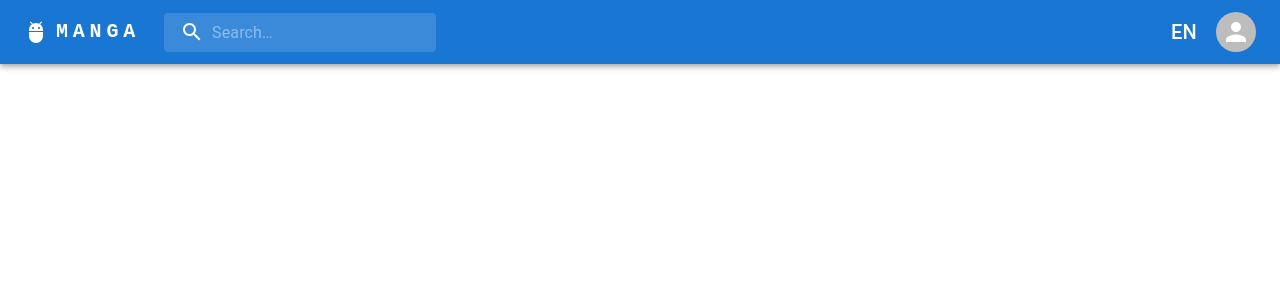
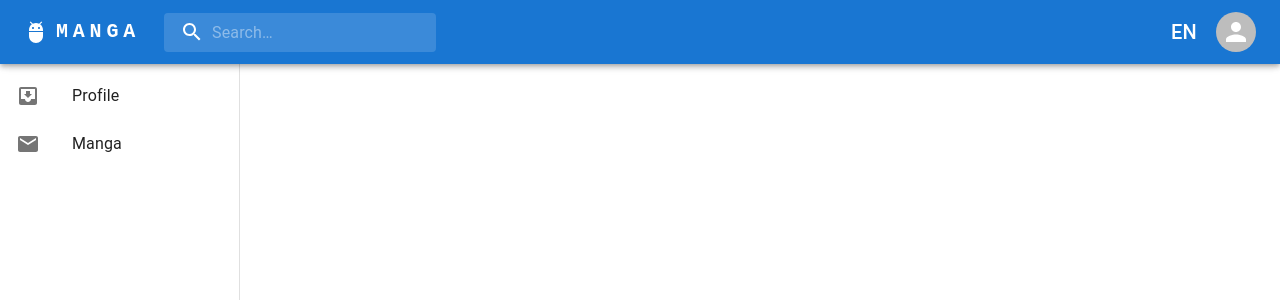
Before and after one commit to wing9537/jpx-frontend, a React (Create React App) app: page /setting in a window 1280 px wide. Before the commit this address had no page. Shown: the top 300 px of the page. Built offline with nearby package versions, Linux system fonts and the light colour scheme.

Commit message:
add setting page

```diff
--- a/package.json
+++ b/package.json
@@ -2,7 +2,7 @@
   "name": "jpx-frontend",
   "version": "0.1.0",
   "private": true,
-  "proxy": "http://127.0.0.1:8080",
+  "proxy": "http://tommydev.asuscomm.com/",
   "dependencies": {
     "@emotion/react": "^11.10.5",
     "@emotion/styled": "^11.10.5",
--- a/src/App.js
+++ b/src/App.js
@@ -12,6 +12,7 @@ import Sidebar from "./components/layout/Sidebar";
 import Footer from "./components/layout/Footer";
 import Manga from "./features/manga/Manga";
 import Example from "./features/Example";
+import Setting from "./features/Setting";
 
 function App() {
   const theme = createTheme({
@@ -26,10 +27,10 @@ function App() {
         <LocalizationProvider dateAdapter={AdapterMoment}>
           <BrowserRouter basename="/">
             <Nav />
-            <Sidebar />
             <Routes>
               <Route path="/manga" element={<Manga />} />
               <Route path="/example" element={<Example />} />
+              <Route path="/setting" element={<Setting />} />
             </Routes>
             <Footer />
           </BrowserRouter>
--- a/src/components/layout/Nav.js
+++ b/src/components/layout/Nav.js
@@ -1,4 +1,5 @@
 import React, { useState } from "react";
+import { NavLink } from "react-router-dom";
 import {
   Box,
   Container,
@@ -22,7 +23,7 @@ import LoginDialog from "../dialog/LoginDialog";
 import SignUpDialog from "../dialog/SignUpDialog";
 import SearchBar from "./SearchBar";
 
-const settings = ["Profile", "Account", "Dashboard", "Logout"];
+const settings = ["Setting", "Logout"];
 
 function Nav() {
   const { t, i18n } = useTranslation("layout");
@@ -63,7 +64,10 @@ function Nav() {
       : i18n.changeLanguage("en");
   };
   return (
-    <AppBar position="static">
+    <AppBar
+      position="fixed"
+      sx={{ zIndex: (theme) => theme.zIndex.drawer + 1 }}
+    >
       <LoginDialog />
       <SignUpDialog />
       <Container maxWidth="xl">
@@ -178,7 +182,13 @@ function Nav() {
                   } else {
                     return (
                       <MenuItem key={setting} onClick={handleCloseUserMenu}>
-                        <Typography textAlign="center">{setting}</Typography>
+                        <Typography
+                          textAlign="center"
+                          component={NavLink}
+                          to="/setting"
+                        >
+                          {setting}
+                        </Typography>
                       </MenuItem>
                     );
                   }
--- a/src/components/layout/Sidebar.js
+++ b/src/components/layout/Sidebar.js
@@ -1,6 +1,49 @@
+import * as React from "react";
 import Box from "@mui/material/Box";
+import Drawer from "@mui/material/Drawer";
+import CssBaseline from "@mui/material/CssBaseline";
+import Toolbar from "@mui/material/Toolbar";
+import List from "@mui/material/List";
+import ListItem from "@mui/material/ListItem";
+import ListItemButton from "@mui/material/ListItemButton";
+import ListItemIcon from "@mui/material/ListItemIcon";
+import ListItemText from "@mui/material/ListItemText";
+import InboxIcon from "@mui/icons-material/MoveToInbox";
+import MailIcon from "@mui/icons-material/Mail";
 
-function Sidebar(props) {
-  return <Box></Box>;
+const drawerWidth = 240;
+
+export default function Sidebar() {
+  return (
+    <Box sx={{ display: "flex" }}>
+      <CssBaseline />
+      <Drawer
+        variant="permanent"
+        sx={{
+          width: drawerWidth,
+          flexShrink: 0,
+          [`& .MuiDrawer-paper`]: {
+            width: drawerWidth,
+            boxSizing: "border-box",
+          },
+        }}
+      >
+        <Toolbar />
+        <Box sx={{ overflow: "auto" }}>
+          <List>
+            {["Profile", "Manga"].map((text, index) => (
+              <ListItem key={text} disablePadding>
+                <ListItemButton>
+                  <ListItemIcon>
+                    {index % 2 === 0 ? <InboxIcon /> : <MailIcon />}
+                  </ListItemIcon>
+                  <ListItemText primary={text} />
+                </ListItemButton>
+              </ListItem>
+            ))}
+          </List>
+        </Box>
+      </Drawer>
+    </Box>
+  );
 }
-export default Sidebar;
--- /dev/null
+++ b/src/features/Setting.js
@@ -0,0 +1,10 @@
+import Sidebar from "../components/layout/Sidebar";
+import { AppBar, Drawer, Toolbar } from "@mui/material";
+import { useTheme } from "@mui/material/styles";
+
+function Setting() {
+  const theme = useTheme();
+  return <Sidebar sx={{ zIndex: theme.zIndex.appBar + 10 }} />;
+}
+
+export default Setting;
```
